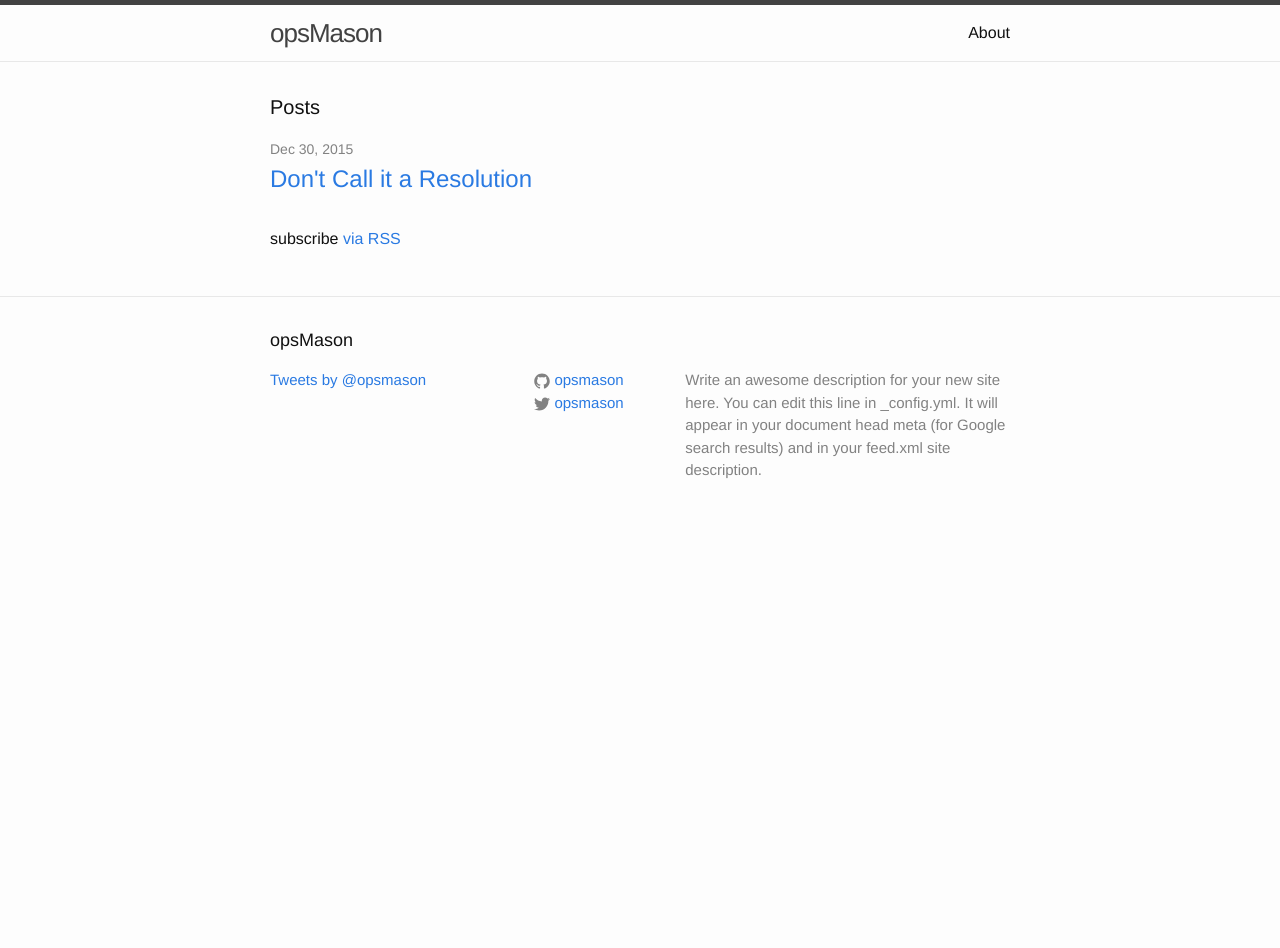
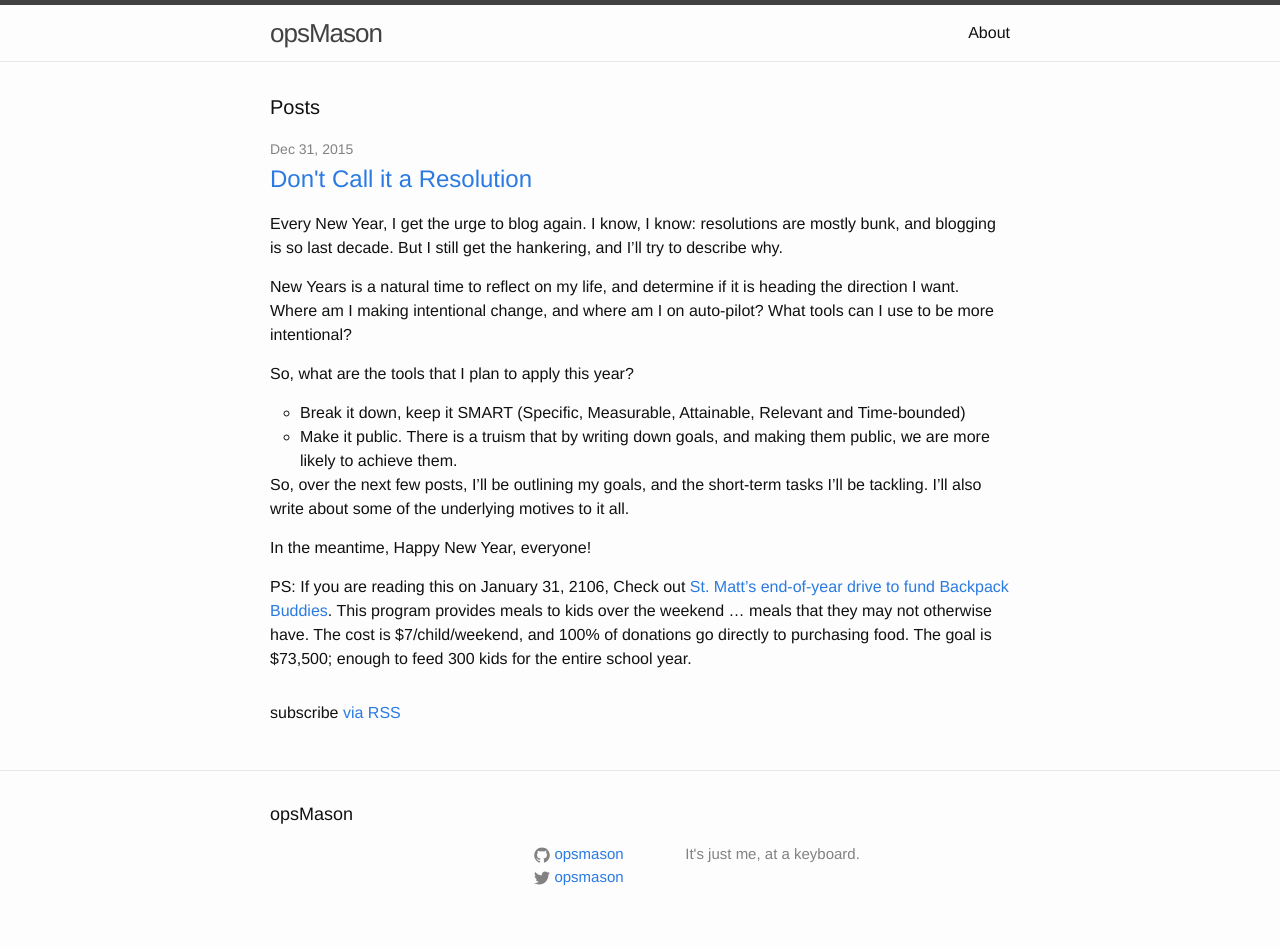
Before and after one commit to opsmason/opsmason.github.io, a Jekyll site: the page built from index.html, in a window 1280 px wide. Built offline with Jekyll 4.4.1, drawn with Linux system fonts in a browser that asks for light colours; the list of posts is cut into pages by our own code; comment, search, counter and statistics services are not loaded; before the commit the page ends 900 px from its top, so only the background shows below that.

Commit message:
first post live!

```diff
--- a/Gemfile
+++ b/Gemfile
@@ -1,2 +1,3 @@
 source 'https://rubygems.org'
 gem 'github-pages'
+gem 'jekyll-paginate'
--- a/_config.yml
+++ b/_config.yml
@@ -1,15 +1,14 @@
 # Site settings
 title: opsMason
 description: > # this means to ignore newlines until "baseurl:"
-  Write an awesome description for your new site here. You can edit this
-  line in _config.yml. It will appear in your document head meta (for
-  Google search results) and in your feed.xml site description.
+  It's just me, at a keyboard.
 baseurl: "" # the subpath of your site, e.g. /blog/
 url: "http://opsmason.com" # the base hostname & protocol for your site
 twitter_username: opsmason
 github_username:  opsmason
 
 timezone: America/New_York
+paginate: 1
 
 # Build settings
 markdown: kramdown
--- a/_includes/footer.html
+++ b/_includes/footer.html
@@ -6,10 +6,10 @@
 
     <div class="footer-col-wrapper">
       <div class="footer-col  footer-col-1">
-<a class="twitter-timeline" href="https://twitter.com/opsmason" data-widget-id="682297613442506755">Tweets by @opsmason</a> <script>!function(d,s,id){var js,fjs=d.getElementsByTagName(s)[0],p=/^http:/.test(d.location)?'http':'https';if(!d.getElementById(id)){js=d.createElement(s);js.id=id;js.src=p+"://platform.twitter.com/widgets.js";fjs.parentNode.insertBefore(js,fjs);}}(document,"script","twitter-wjs");</script>
       </div>
 
       <div class="footer-col  footer-col-2">
+
         <ul class="social-media-list">
           {% if site.github_username %}
           <li>
--- a/_posts/2015-12-30-dont-call-it-a-resolution.md
+++ /dev/null
@@ -1,19 +0,0 @@
----
-title: Don't Call it a Resolution
-layout: post
-tags: navel-gazing
----
-
-Every New Years, I get the urge to blog again. I know, I know: resolutions are mostly bunk, and blogging is so last decade. But I still get the hankering, and I'll try to describe why.
-
-New Years is a natural time to reflect on my life, and determine if it is heading the direction I want. Where am I making intentional change, and where am I on auto-pilot? What tools can I use to be more intentional?
-
-c
-
-Resolutions are in fact mostly bunk. Or at least they have been for me. I think it's just basic project management: It's fine to have big goals, but I won't succeed unless I break it down into individual tasks. And those tasks need to have a shorter time time horizon than 12 months. So, my goal won't be to blog three times a week all year, but maybe more like: "My goal is to blog three times a week, but for the next four weeks, I'll blog once a week, on topics W, X, Y and Z." These topics will be things that I am actively trying to improve in my life.
-
-Second, I believe that a critical part of learning — and growing — is to share what I know. I have to sift through everything floating around in my brain, determine if I really understand the thing, and if I actually believe what I'm saying.
-
-Past blogging attempts were exactly what you'd expect: family updates, some techno-babble, maybe an attempt at political skreed. Then came [Facebook][fb] that, for all accounts, seemed to kill personal blogging. At least in my circles. At least for me.
-
-[fb]: https://www.facebook.com
--- /dev/null
+++ b/_posts/2015-12-31-dont-call-it-a-resolution.md
@@ -0,0 +1,22 @@
+---
+title: Don't Call it a Resolution
+layout: post
+tags: navel-gazing
+---
+
+Every New Year, I get the urge to blog again. I know, I know: resolutions are mostly bunk, and blogging is so last decade. But I still get the hankering, and I'll try to describe why.
+
+New Years is a natural time to reflect on my life, and determine if it is heading the direction I want. Where am I making intentional change, and where am I on auto-pilot? What tools can I use to be more intentional?
+
+So, what are the tools that I plan to apply this year?
+
+- Break it down, keep it SMART (Specific, Measurable, Attainable, Relevant and Time-bounded)
+- Make it public. There is a truism that by writing down goals, and making them public, we are more likely to achieve them.
+
+So, over the next few posts, I'll be outlining my goals, and the short-term tasks I'll be tackling. I'll also write about some of the underlying motives to it all.
+
+In the meantime, Happy New Year, everyone!
+
+PS: If you are reading this on January 31, 2106, Check out [St. Matt's end-of-year drive to fund Backpack Buddies][end-school-hunger]. This program provides meals to kids over the weekend ... meals that they may not otherwise have. The cost is $7/child/weekend, and 100% of donations go directly to purchasing food. The goal is $73,500; enough to feed 300 kids for the entire school year.
+
+[end-school-hunger]: http://www.stmtts.org/end-school-hunger
--- a/about.md
+++ b/about.md
@@ -4,8 +4,12 @@ title: About
 permalink: /about/
 ---
 
-This is the base Jekyll theme. You can find out more info about customizing your Jekyll theme, as well as basic Jekyll usage documentation at [jekyllrb.com](http://jekyllrb.com/)
+## Me
+opsMason is Mason Turner; A systems engineer by trade, husband, father, scouter and Christ follower by choice. I live in Northern Virginia.
 
-You can find the source code for the Jekyll new theme at: [github.com/jglovier/jekyll-new](https://github.com/jglovier/jekyll-new)
+## Colophon
+opsMason.com is hosted with [GitHub Pages][ghp], using [Jekyll][j]. using the default theme with some local modifications.
 
-You can find the source code for Jekyll at [github.com/jekyll/jekyll](https://github.com/jekyll/jekyll)
+
+[j]: http://jekyllrb.com
+[ghp]: https://pages.github.com
--- a/index.html
+++ b/index.html
@@ -7,17 +7,21 @@ layout: default
   <h1 class="page-heading">Posts</h1>
 
   <ul class="post-list">
-    {% for post in site.posts %}
+    {% for post in paginator.posts %}
       <li>
         <span class="post-meta">{{ post.date | date: "%b %-d, %Y" }}</span>
 
         <h2>
           <a class="post-link" href="{{ post.url | prepend: site.baseurl }}">{{ post.title }}</a>
         </h2>
+        {{ post.content }}
       </li>
     {% endfor %}
   </ul>
 
+  {% if paginator.previous_page %}<a href="{{paginator.previous_page_path}}">Newer</a>{% endif %}
+  {% if paginator.next_page %}<a href="{{paginator.next_page_path}}">Older</a>{% endif %}
+
   <p class="rss-subscribe">subscribe <a href="{{ "/feed.xml" | prepend: site.baseurl }}">via RSS</a></p>
 
 </div>
```
